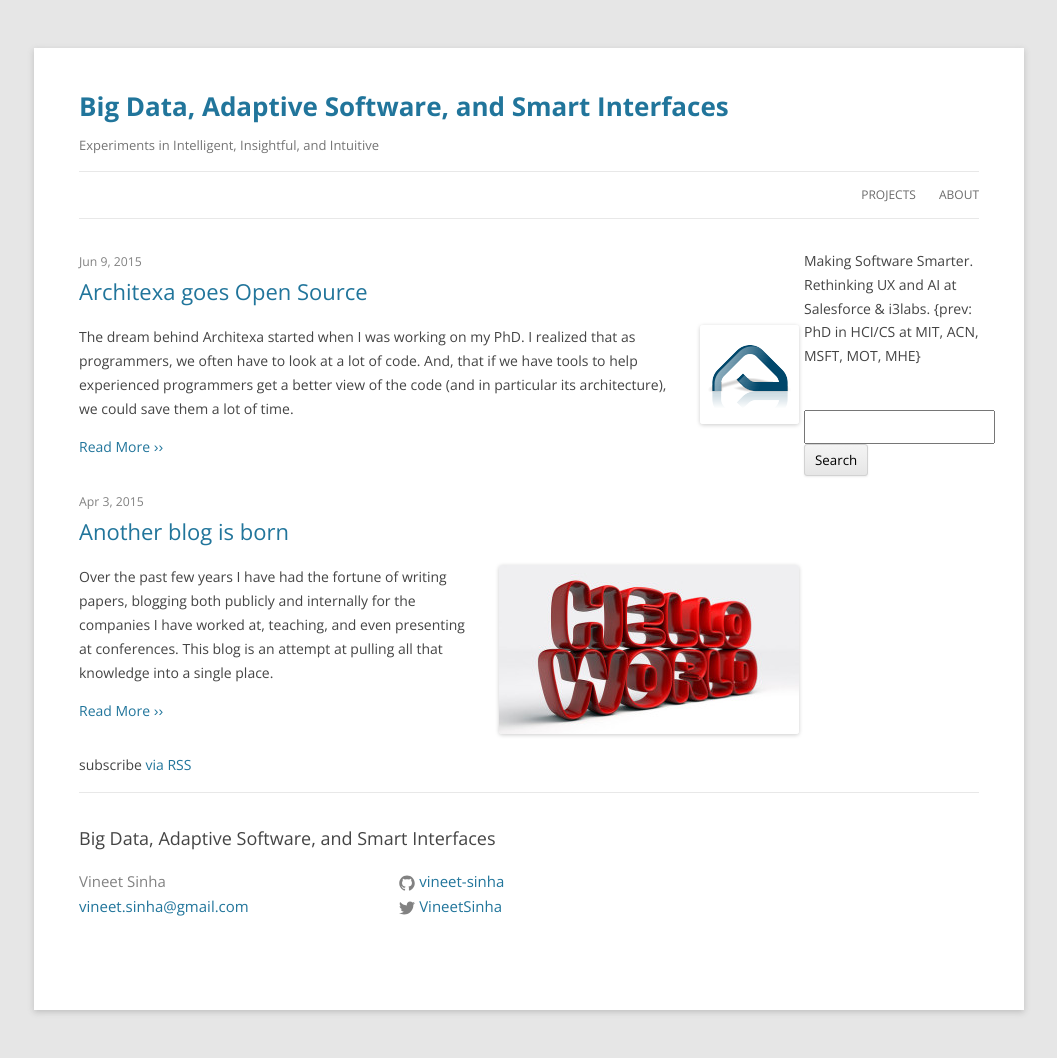
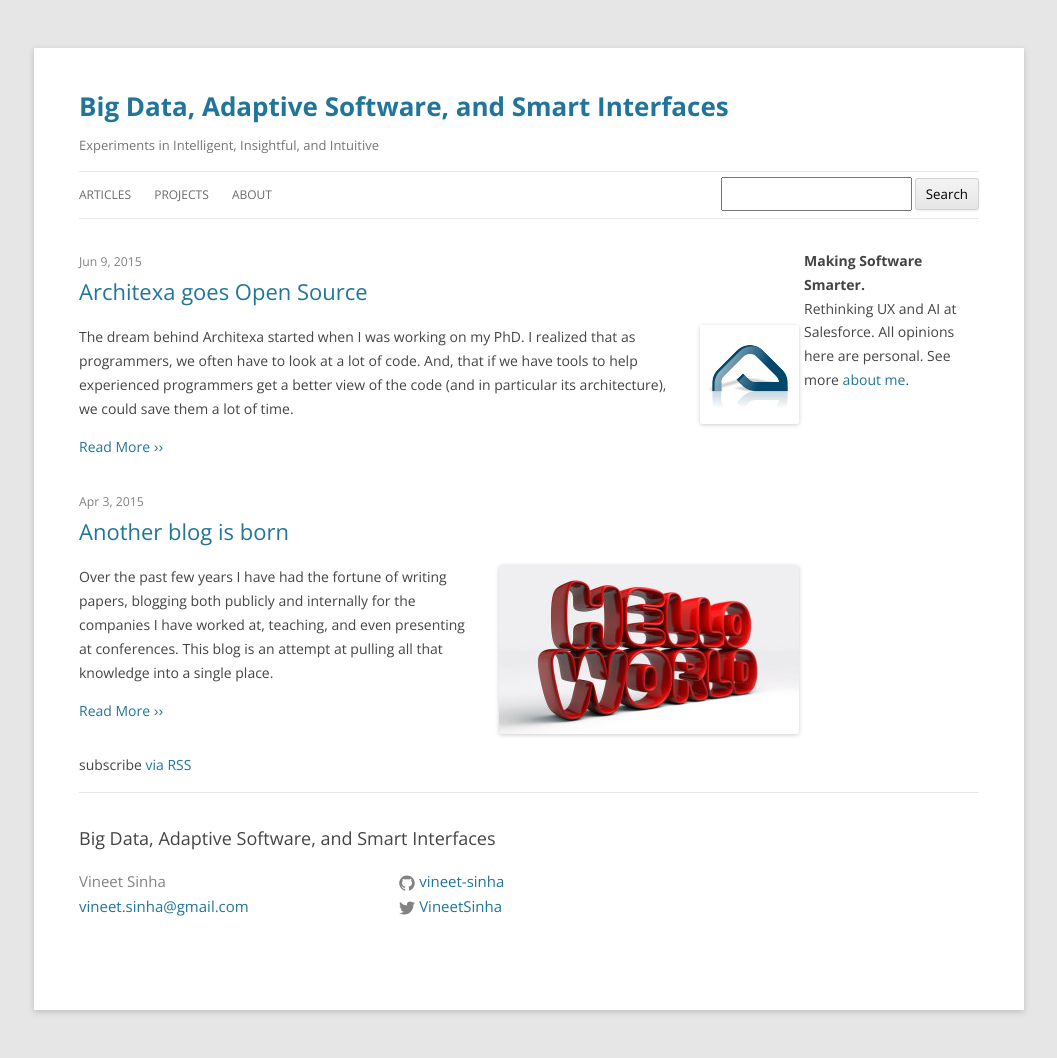
Before and after one commit to i3labs/i3labs.github.io, a Jekyll site: the page built from index.md, in a window 1280 px wide. Shown: the whole page, without its empty margins (111-1168 px from the left). Built offline with Jekyll 4.4.1, drawn with Linux system fonts in a browser that asks for light colours.

Commit message:
moving search into menu bar + menu links dont work when on the page

```diff
--- a/_includes/header.html
+++ b/_includes/header.html
@@ -20,9 +20,22 @@
       </span>
 
       <div class="trigger">
-        <a class="page-link" href="/projects">Projects</a>
-        <a class="page-link" href="/about">About</a>
+        <a {% if page.url == '/' %}class="menu-item no-link"{% else %}class="menu-item" href="/"{% endif %}>Articles</a>
+        <a {% if page.url == '/projects' %}class="menu-item no-link"{% else %}class="menu-item" href="/projects"{% endif %}>Projects</a>
+        <a {% if page.url == '/about' %}class="menu-item no-link"{% else %}class="menu-item" href="/about"{% endif %}>About</a>
       </div>
     </nav>
 
+    <nav class="site-search">
+      <aside id="search" class="widget widget_search trigger">
+        <form id="searchform" class="searchform" role="search" method="get" action="http://i3labs.org/">
+          <div>
+            <label class="screen-reader-text" for="s" style="display:none">Search for:</label>
+            <input type="text" value="" name="s" id="s">
+            <input type="submit" id="searchsubmit" value="Search">
+          </div>
+        </form>
+      </aside>
+    </nav>
+
 </header>
--- a/_includes/sidebar.html
+++ b/_includes/sidebar.html
@@ -1,15 +1,7 @@
 <div class="sidebar" style="max-width:175px">
   <aside>
-    Making Software Smarter. Rethinking UX and AI at Salesforce & i3labs. {prev: PhD in HCI/CS at MIT, ACN, MSFT, MOT, MHE}
-  </aside>
-  <aside id="search" class="widget widget_search">
-    <form id="searchform" class="searchform" role="search" method="get" action="http://i3labs.org/">
-			<div>
-				<label class="screen-reader-text" for="s" style="display:none">Search for:</label>
-				<input type="text" value="" name="s" id="s">
-				<input type="submit" id="searchsubmit" value="Search">
-			</div>
-  	</form>
+    <b>Making Software Smarter.</b><br/>
+    Rethinking UX and AI at Salesforce. All opinions here are personal. See more <a href="/about">about me</a>.
   </aside>
 
 </div>
--- a/_sass/theme/_layout.scss
+++ b/_sass/theme/_layout.scss
@@ -42,14 +42,14 @@
 
 
 .site-nav {
-  float: right;
+  float: left;
   line-height: 46px;
 
   .menu-icon {
     display: none;
   }
 
-  .page-link {
+  .menu-item {
     //color: $text-color;
     color: #6a6a6a;
     line-height: $base-line-height;
@@ -58,6 +58,9 @@
     &:not(:last-child) {
       margin-right: 20px;
     }
+  }
+  .no-link:hover {
+    text-decoration: none;
   }
 
   @include media-query($on-palm) {
@@ -71,7 +74,7 @@
 
     .menu-icon {
       display: block;
-      float: right;
+      float: left;
       width: 36px;
       height: 26px;
       line-height: 0;
@@ -104,7 +107,17 @@
     }
   }
 }
+.site-search {
+  float: right;
+  line-height: 46px;
 
+  @include media-query($on-palm) {
+    .trigger {
+      clear: both;
+      display: none;
+    }
+  }
+}
 
 
 /**
```
